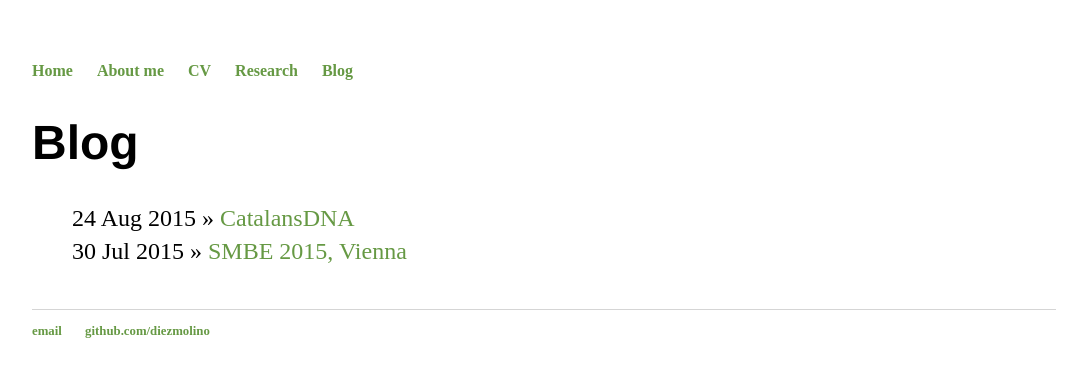
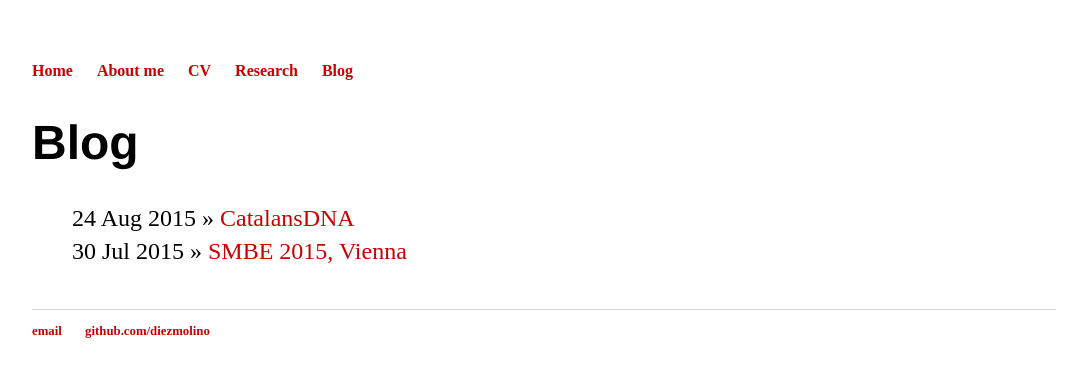
Before and after one commit to DiezMolino/diezmolino.github.io, a Jekyll site: the page built from blog/index.html, in a window 1280 px wide. Shown: the top 377 px of the page, without its empty margins (96-1183 px from the left). Built offline with Jekyll 4.4.1, drawn with Linux system fonts in a browser that asks for light colours.

Commit message:
Update main.css

```diff
--- a/css/main.css
+++ b/css/main.css
@@ -16,7 +16,7 @@ nav ul li, footer ul li {
 }
 a {
     text-decoration: none;
-    color: #669944;
+    color: #CC0000;
 }
 a:hover {
     text-decoration: underline;
```
